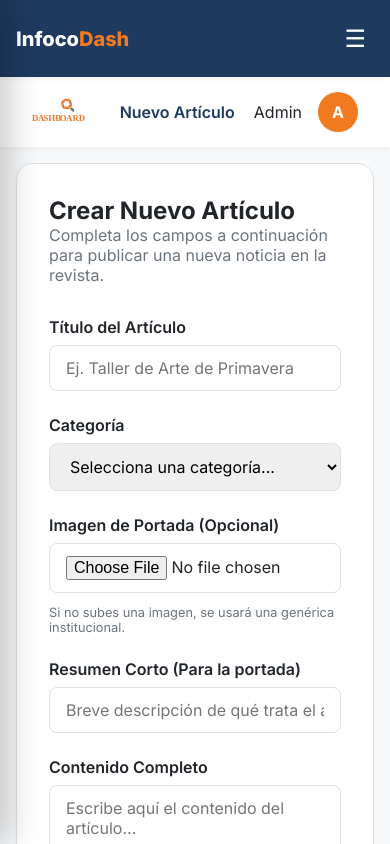
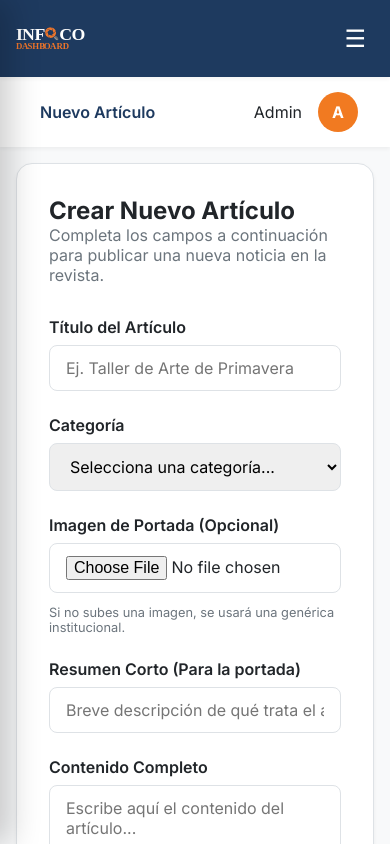
Before and after one commit to msardissino/Infoco, a Next.js app: page /dashboard/articulos/nuevo in a window 390 px wide. Shown: the top 844 px of the page. Built offline with nearby package versions, Linux system fonts and the light colour scheme.

Commit message:
style: replace mobile header text with integrated logo

```diff
--- a/src/components/Sidebar/Sidebar.module.css
+++ b/src/components/Sidebar/Sidebar.module.css
@@ -38,13 +38,15 @@
   box-shadow: var(--shadow-sm);
 }
 
-.mobileLogo {
-  font-size: 1.25rem;
-  font-weight: 800;
+.mobileLogoContainer {
+  display: flex;
+  align-items: center;
 }
 
-.mobileLogo span {
-  color: var(--color-accent);
+.mobileLogoImg {
+  height: 28px;
+  width: auto;
+  object-fit: contain;
 }
 
 .toggleBtn {
--- a/src/components/Sidebar/Sidebar.tsx
+++ b/src/components/Sidebar/Sidebar.tsx
@@ -20,8 +20,8 @@ export const Sidebar = () => {
     <>
       {/* Mobile Header for Dashboard */}
       <div className={styles.mobileHeader}>
-        <div className={styles.mobileLogo}>
-          Infoco<span>Dash</span>
+        <div className={styles.mobileLogoContainer}>
+          <img src="/assets/img/info-dash.svg" alt="Infoco Dash" className={styles.mobileLogoImg} />
         </div>
         <button className={styles.toggleBtn} onClick={() => setIsOpen(!isOpen)} aria-label="Menu">
           {isOpen ? "✕" : "☰"}
--- a/src/components/TopBar/TopBar.tsx
+++ b/src/components/TopBar/TopBar.tsx
@@ -13,9 +13,6 @@ export const TopBar = () => {
 
   return (
     <header className={styles.topbar}>
-      <div className={styles.logoContainer}>
-        <img src="/assets/img/info-dash.svg" alt="Infoco" className={styles.mobileLogo} />
-      </div>
       <h1 className={styles.heading}>{title}</h1>
       <div className={styles.actions}>
         <span className={styles.userName}>Admin</span>
```
